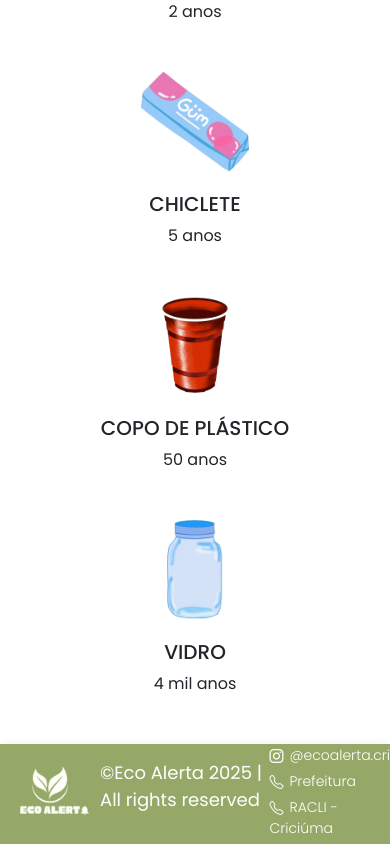
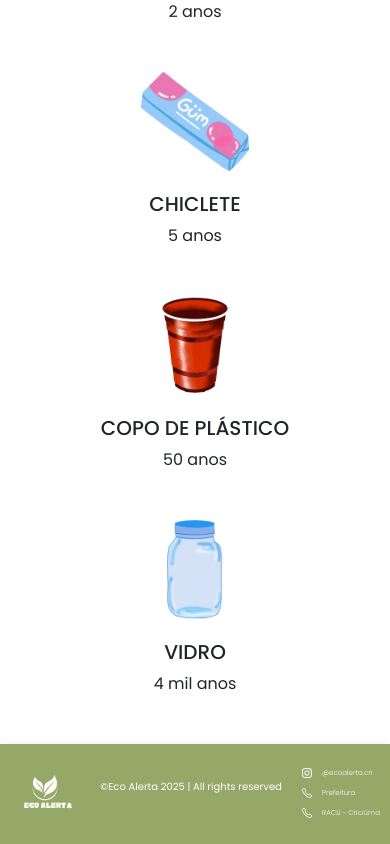
Before and after one commit to TCS-ADS-2025/EcoAlerta-Frontend, a React (Vite) app: page / in a window 390 px wide. Shown: the part 3481-4325 px from the top of the page. Built offline with nearby package versions, Linux system fonts and the light colour scheme.

Commit message:
feat: footer responsivo

```diff
--- a/src/components/pages/footer/Footer.css
+++ b/src/components/pages/footer/Footer.css
@@ -42,3 +42,24 @@ footer {
 .contact {
   padding-bottom: 5px;
 }
+
+/* Responsividade */
+@media (max-width: 767px) {
+  .logo {
+    height: 70px;
+    width: 70px;
+  }
+
+  footer p {
+    font-size: 10px;
+  }
+
+  .links {
+    font-size: 10px;
+  }
+
+  .links a {
+    font-size: 7px;
+  }
+
+}
```
